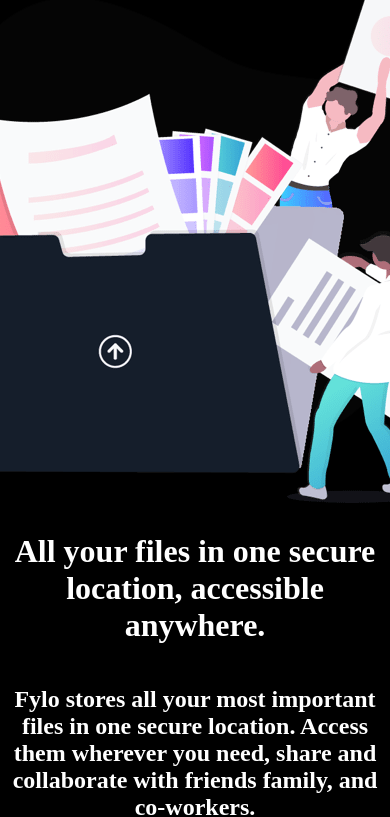
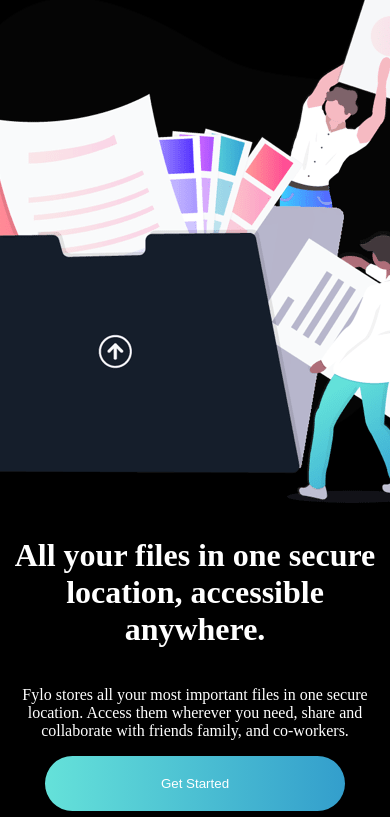
Before and after one commit to MarinaFroes/frontend-mentor-fylo-dark-theme, a plain HTML site: page index.html in a window 390 px wide. Shown: the part 60-877 px from the top of the page. Drawn offline with Linux system fonts and the light colour scheme.

```diff
--- a/index.html
+++ b/index.html
@@ -6,6 +6,7 @@
 
   <link rel="icon" type="image/png" sizes="32x32" href="./images/favicon-32x32.png">
   <link rel="stylesheet" href="./styles.css">
+  <link href="https://fonts.googleapis.com/css2?family=Raleway:wght@400;700&display=swap" rel="stylesheet">
   <title>Frontend Mentor | Fylo landing page with dark theme and features grid</title>
 </head>
 <body>
@@ -18,9 +19,12 @@
     </div>
   </nav>
   <header>
-    <img src="./images/illustration-intro.png" alt="" id="header-img">
+    <div class="images-container">
+      <img src="./images/illustration-intro.png" alt="" id="header-img">
+    </div>
+
     <h1> All your files in one secure location, accessible anywhere.</h1>
-    <h2>Fylo stores all your most important files in one secure location. Access them wherever you need, share and collaborate with friends family, and co-workers.</h2>
+    <p>Fylo stores all your most important files in one secure location. Access them wherever you need, share and collaborate with friends family, and co-workers.</p>
     <button class="get-started">Get Started</button>
   </header>
   <main>
```
